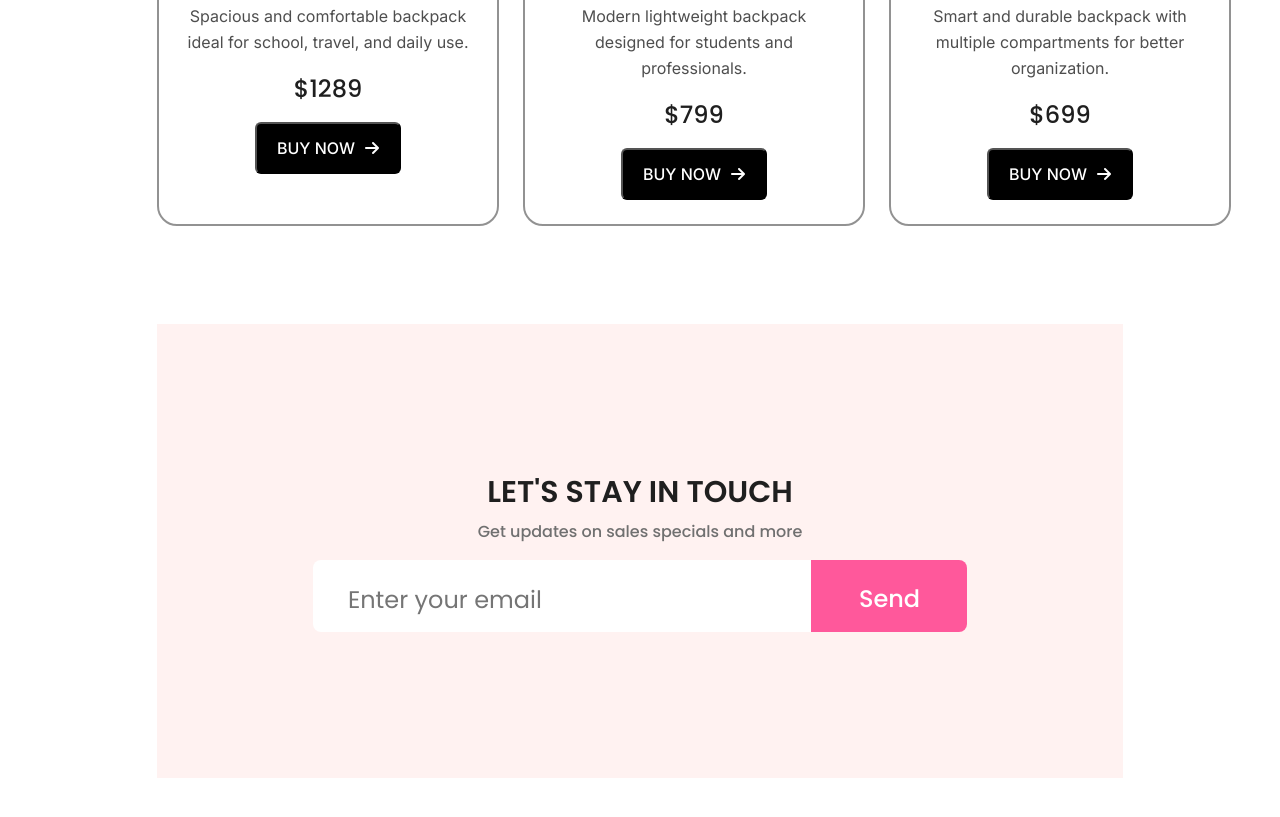
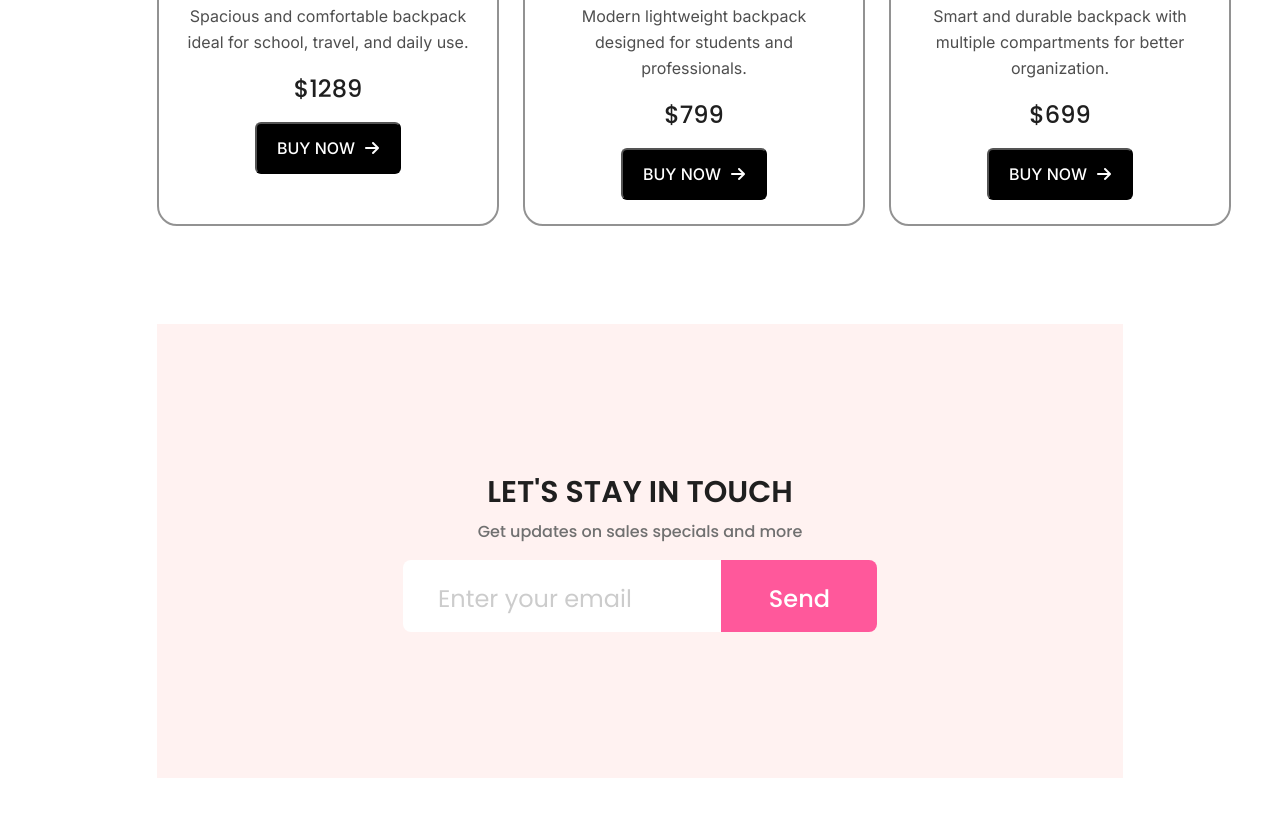
Before and after one commit to Azizulislamch/Goods-Panda-Ecommerce-Landing-Page, a plain HTML site: page index.html in a window 1280 px wide. Shown: the part 2183-3000 px from the top of the page. Drawn offline with Linux system fonts and the light colour scheme.

Commit message:
Fix the bugs in html & css

```diff
--- a/styles/style.css
+++ b/styles/style.css
@@ -248,14 +248,19 @@ p {
 }
 
 .subscribe input {
-    padding: 22px 0px 15px 35px;
+    width: 70%;
+    padding: 21px 0px 16px 35px;
     background: #FFFFFF;
-    color: #CCCCCC;
+    color: #1F1F1F;
     font-family: Poppins;
     font-size: 24px;
     font-weight: 400;
     border: none;
     border-radius: 8px 0 0 8px;
+}
+
+.subscribe input::placeholder {
+    color: #CCCCCC;
 }
 
 .btn {
```
Also changed, not shown: index.html (+1 -1 lines).
